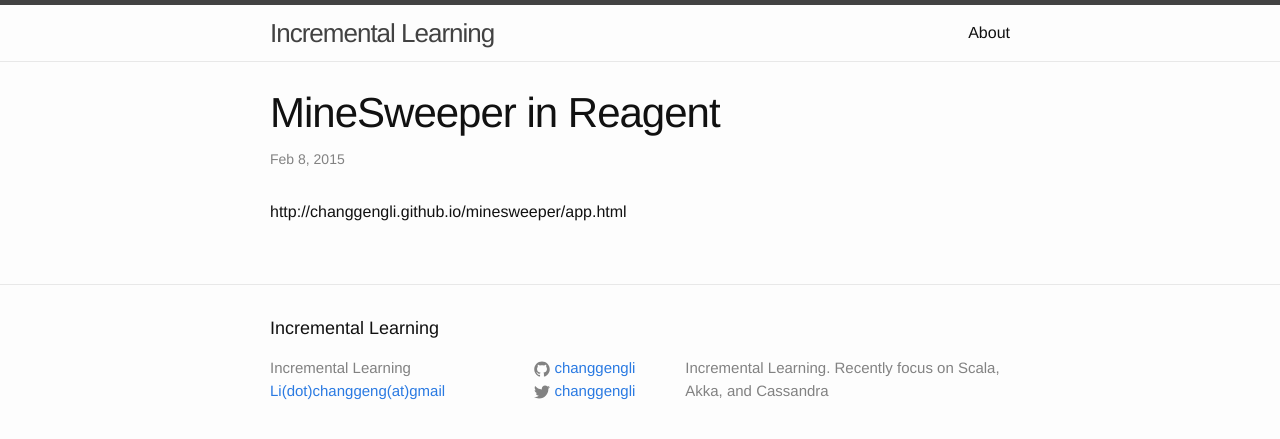
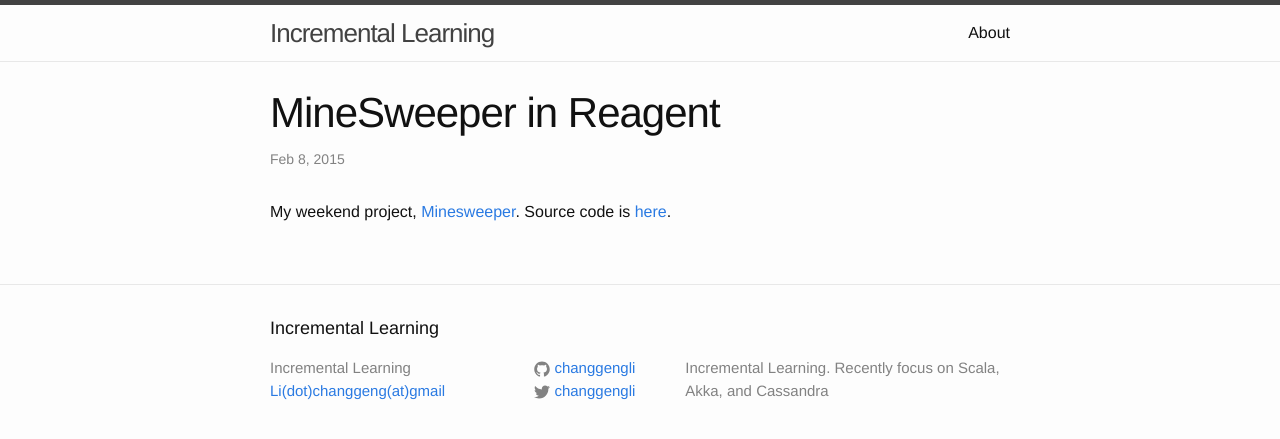
Before and after one commit to changgengli/changgengli.github.io, a Jekyll site: the page built from _posts/2015-02-08-minesweeper.markdown, in a window 1280 px wide. Shown: the top 439 px of the page. Built offline with Jekyll 4.4.1, drawn with Linux system fonts in a browser that asks for light colours.

Commit message:
sync ...

```diff
--- a/_posts/2015-02-08-minesweeper.markdown
+++ b/_posts/2015-02-08-minesweeper.markdown
@@ -3,4 +3,5 @@ layout: post
 title: MineSweeper in Reagent
 ---
 
- http://changgengli.github.io/minesweeper/app.html
+My weekend project, [Minesweeper](http://changgengli.github.io/minesweeper/app.html).
+Source code is [here](https://github.com/changgengli/minesweeper).
--- a/minesweeper/app.html
+++ b/minesweeper/app.html
@@ -15,7 +15,10 @@
         <div class="row" id="root"> </div>
         <div class="row"> Powered by <a href="http://holmsand.github.io/reagent/">reagent</a>,
             <a href="https://github.com/clojure/clojurescript">clojurescript</a>, vim +
-            <a href="https://github.com/tpope/vim-fireplace">fireplace</a>. &#x1f60a;  </div>
+            <a href="https://github.com/tpope/vim-fireplace">fireplace</a>. <p>Some unicode character may not be supported
+            by all browsers. Firefox is recommended. &#x1f60a;</p>
+            Source code is avaiable on <a href="https://github.com/changgengli/minesweeper">github</a>.
+        </div>
     </div>
     <script src="app.js"></script>
     <script>minesweeper.core.start()</script>
```
